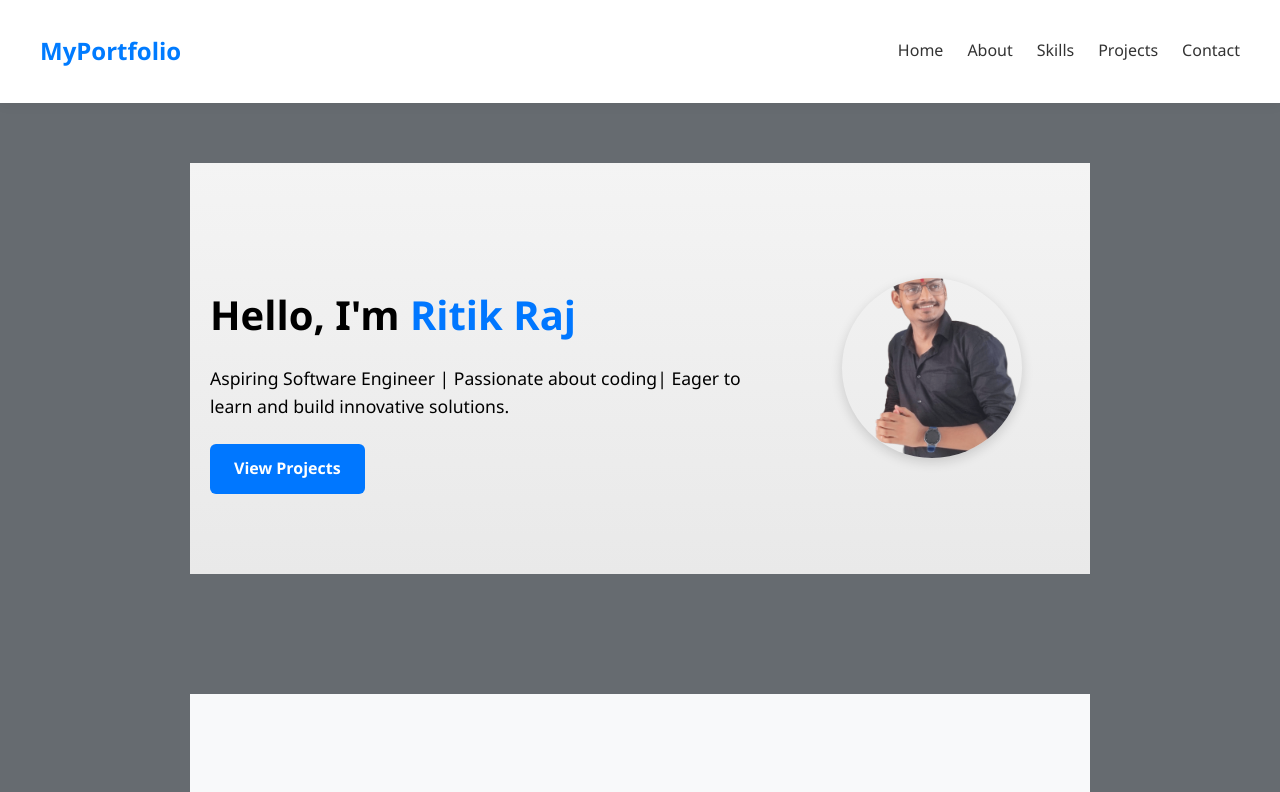
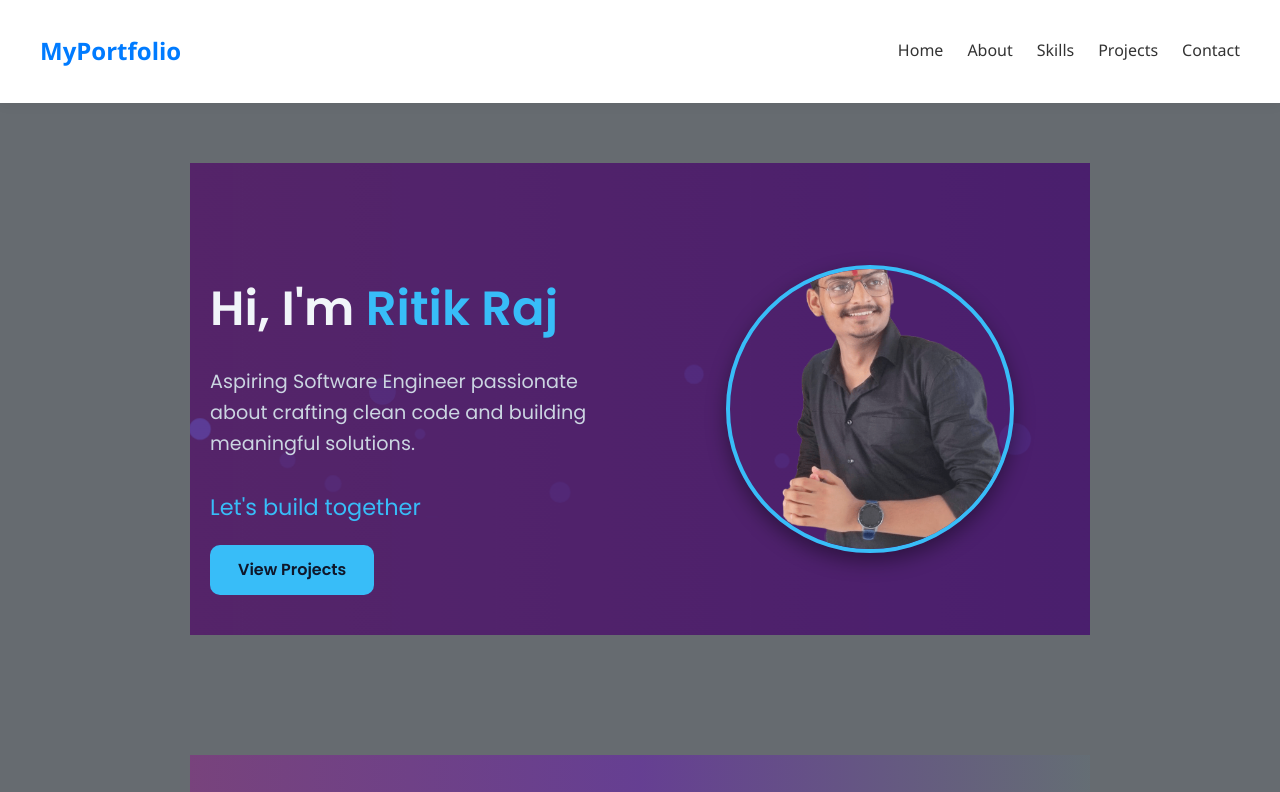
Before and after one commit to Ritikraj11/Portfolio, a React (Vite) app in the folder portfolio/: page / in a window 1280 px wide. Shown: the top 792 px of the page. Built offline with nearby package versions, Linux system fonts and the light colour scheme.

Commit message:
updated colors

```diff
--- a/portfolio/package.json
+++ b/portfolio/package.json
@@ -11,10 +11,11 @@
   },
   "dependencies": {
     "@emailjs/browser": "^4.4.1",
-    "framer-motion": "^12.10.5",
+    "framer-motion": "^12.23.6",
     "react": "^19.1.0",
     "react-dom": "^19.1.0",
-    "react-icons": "^5.5.0"
+    "react-icons": "^5.5.0",
+    "react-simple-typewriter": "^5.0.1"
   },
   "devDependencies": {
     "@eslint/js": "^9.25.0",
--- a/portfolio/src/Component/About.css
+++ b/portfolio/src/Component/About.css
@@ -1,6 +1,6 @@
 .about-section {
   padding: 60px 20px;
-  background-color: #f4f4f9;
+  background-color: #f9f4f9;
   text-align: center;
 }
 
--- a/portfolio/src/Component/Hero.css
+++ b/portfolio/src/Component/Hero.css
@@ -1,87 +1,178 @@
+@import url('https://fonts.googleapis.com/css2?family=Poppins:wght@400;600&display=swap');
+
 .hero {
-  padding: 80px 20px;
-  background: linear-gradient(to bottom, #f4f4f4, #e9e9e9);
+  background-color: #0f172a;
+  color: #f1f5f9;
+  padding: 60px 20px 40px;
+  min-height: auto;
+  display: flex;
+  align-items: center;
+  justify-content: center;
+  position: relative;
+  overflow: hidden;
+  z-index: 1;
+  font-family: 'Poppins', sans-serif;
 }
 
 .hero-content {
   display: flex;
-  flex-direction: column-reverse;
+  flex-wrap: wrap;
   align-items: center;
-  color: black;
-  gap: 2rem;
-  max-width: 1100px;
+  justify-content: space-between;
+  gap: 60px;
+  max-width: 1200px;
   margin: auto;
-  text-align: center;
-  animation: fadeIn 1s ease-in-out;
+  position: relative;
+  z-index: 2;
+}
+
+.hero-text {
+  flex: 1;
+  min-width: 300px;
 }
 
 .hero-text h1 {
-  font-size: 2.5rem;
-  margin-bottom: 1rem;
+  font-size: 3rem;
+  font-weight: 600;
+  margin-bottom: 20px;
+  color: #f1f5f9;
 }
 
 .hero-text h1 span {
-  color: #0077ff;
+  color: #38bdf8;
 }
 
 .hero-text p {
-  font-size: 1.1rem;
-  margin-bottom: 1.5rem;
+  font-size: 1.2rem;
+  line-height: 1.6;
+  margin-bottom: 30px;
+  color: #cbd5e1;
+}
+
+.typing-text h3 {
+  font-size: 1.4rem;
+  color: #38bdf8;
+  margin-bottom: 20px;
+  font-weight: 500;
+  white-space: nowrap;
 }
 
 .hero-button {
   display: inline-block;
-  padding: 0.75rem 1.5rem;
-  background-color: #0077ff;
-  color: white;
-  border-radius: 6px;
-  font-weight: bold;
-  transition: transform 0.3s ease;
+  background-color: #38bdf8;
+  color: #0f172a;
+  padding: 12px 28px;
+  font-weight: 600;
+  border-radius: 10px;
+  text-decoration: none;
+  transition: background 0.3s ease;
 }
 
 .hero-button:hover {
-  transform: scale(1.05);
+  background-color: #0ea5e9;
+}
+
+.hero-image {
+  flex: 1;
+  display: flex;
+  justify-content: center;
 }
 
 .hero-image img {
-  width: 180px;
-  height: 180px;
+  width: 280px;
+  height: 280px;
   object-fit: cover;
   border-radius: 50%;
-  box-shadow: 0 4px 12px rgba(0,0,0,0.15);
-  transition: transform 0.3s ease;
+  border: 4px solid #38bdf8;
+  box-shadow: 0 8px 20px rgba(0, 0, 0, 0.4);
 }
 
-.hero-image img:hover {
-  transform: scale(1.05);
+/* Responsive */
+@media (max-width: 768px) {
+  .hero-content {
+    flex-direction: column-reverse;
+    text-align: center;
+  }
+
+  .hero-text h1 {
+    font-size: 2.4rem;
+  }
+
+  .hero-image img {
+    margin-bottom: 20px;
+  }
+}
+.tech-wave {
+  position: absolute;
+  top: 0;
+  left: -100%;
+  width: 300%;
+  height: 100%;
+  background: linear-gradient(
+    90deg,
+    rgba(128, 49, 130, 0.69) 0%,
+    rgba(101, 28, 173, 0.556) 50%,
+    rgba(56, 189, 248, 0.03) 100%
+  );
+  background-size: 200% 100%;
+  animation: waveMove 30s linear infinite;
+  z-index: 0;
 }
 
-/* Responsive layout */
-@media (min-width: 768px) {
-  .hero-content {
-    flex-direction: row;
-    text-align: left;
+@keyframes waveMove {
+  0% {
+    transform: translateX(0);
   }
-
-  .hero-text {
-    flex: 2;
-  }
-
-  .hero-image {
-    flex: 1;
-    display: flex;
-    justify-content: center;
+  100% {
+    transform: translateX(33.3%);
   }
 }
 
-/* Animation */
-@keyframes fadeIn {
-  from {
+/* 🫧 Floating Bubble Background Animation */
+.bubbles {
+  position: absolute;
+  top: 0;
+  left: 0;
+  width: 100%;
+  height: 100%;
+  z-index: 0;
+  overflow: hidden;
+  pointer-events: none;
+}
+
+.bubbles li {
+  position: absolute;
+  display: block;
+  list-style: none;
+  width: 20px;
+  height: 20px;
+  background: rgba(49, 125, 230, 0.84); /* sky blue transparent */
+  animation: bubble-float 20s linear infinite;
+  bottom: -120px;
+  border-radius: 50%;
+}
+
+.bubbles li:nth-child(1)  { left: 10%;  width: 15px; height: 15px; animation-duration: 22s; }
+.bubbles li:nth-child(2)  { left: 20%;  width: 25px; height: 25px; animation-duration: 18s; }
+.bubbles li:nth-child(3)  { left: 25%;  width: 10px; height: 10px; animation-duration: 20s; }
+.bubbles li:nth-child(4)  { left: 40%;  width: 20px; height: 20px; animation-duration: 25s; }
+.bubbles li:nth-child(5)  { left: 55%;  width: 18px; height: 18px; animation-duration: 17s; }
+.bubbles li:nth-child(6)  { left: 70%;  width: 22px; height: 22px; animation-duration: 19s; }
+.bubbles li:nth-child(7)  { left: 80%;  width: 12px; height: 12px; animation-duration: 23s; }
+.bubbles li:nth-child(8)  { left: 90%;  width: 30px; height: 30px; animation-duration: 21s; }
+.bubbles li:nth-child(9)  { left: 15%;  width: 16px; height: 16px; animation-duration: 24s; }
+.bubbles li:nth-child(10) { left: 65%;  width: 14px; height: 14px; animation-duration: 22s; }
+
+@keyframes bubble-float {
+  0% {
+    transform: translateY(0) scale(1);
     opacity: 0;
-    transform: translateY(90px);
   }
-  to {
-    opacity: 1;
-    transform: translateY(0);
+  50% {
+    opacity: 0.4;
+  }
+  100% {
+    transform: translateY(-1000px) scale(1.2);
+    opacity: 0;
   }
 }
--- a/portfolio/src/Component/Hero.jsx
+++ b/portfolio/src/Component/Hero.jsx
@@ -1,21 +1,66 @@
-import './Hero.css'; // Ensure you have the CSS file for styling
+import './Hero.css';
 import React from 'react';
-import profileImage from '../assets/Ritik Image.png'; // <-- Add your image here
+import { motion } from 'framer-motion';
+import { Typewriter } from 'react-simple-typewriter';
+import profileImage from '../assets/Ritik Image.png';
 
 const Hero = () => {
   return (
     <section className="hero">
+      {/* 🫧 Bubbles */}
+      <ul className="bubbles">
+        {Array.from({ length: 15 }).map((_, i) => (
+          <li key={i}></li>
+        ))}
+      </ul>
+
+      {/* 🌊 New Left-to-Right Background Effect */}
+      <div className="tech-wave"></div>
+
       <div className="hero-content">
-        <div className="hero-text">
-          <h1>Hello, I'm <span>Ritik Raj</span></h1>
+        <motion.div
+          className="hero-text"
+          initial={{ opacity: 0, y: 50 }}
+          animate={{ opacity: 1, y: 0 }}
+          transition={{ duration: 1 }}
+        >
+          <h1>Hi, I'm <span>Ritik Raj</span></h1>
           <p>
-            Aspiring Software Engineer | Passionate about coding| Eager to learn and build innovative solutions.
+            Aspiring Software Engineer passionate about crafting clean code and building meaningful solutions.
           </p>
-          <a href="#projects" className="hero-button">View Projects</a>
-        </div>
-        <div className="hero-image">
+
+          <div className="typing-text">
+            <h3>
+              <Typewriter
+                words={["Let's build together"]}
+                loop={0}
+                cursor
+                cursorStyle="_"
+                typeSpeed={80}
+                deleteSpeed={50}
+                delaySpeed={2000}
+              />
+            </h3>
+          </div>
+
+          <motion.a
+            href="#projects"
+            className="hero-button"
+            whileHover={{ scale: 1.05 }}
+            whileTap={{ scale: 0.95 }}
+          >
+            View Projects
+          </motion.a>
+        </motion.div>
+
+        <motion.div
+          className="hero-image"
+          initial={{ opacity: 0, y: -50 }}
+          animate={{ opacity: 1, y: 0 }}
+          transition={{ duration: 1 }}
+        >
           <img src={profileImage} alt="Profile" />
-        </div>
+        </motion.div>
       </div>
     </section>
   );
--- a/portfolio/src/Component/Project.css
+++ b/portfolio/src/Component/Project.css
@@ -1,6 +1,11 @@
 .projects-section {
   padding: 4rem 2rem;
-  background: #f8f9fa;
+  background: linear-gradient(
+    90deg,
+    rgba(128, 49, 130, 0.69) 0%,
+    rgba(101, 28, 173, 0.556) 50%,
+    rgba(56, 189, 248, 0.03) 100%
+  );
   text-align: center;
 }
 
--- a/portfolio/src/Component/TechStack.css
+++ b/portfolio/src/Component/TechStack.css
@@ -1,6 +1,11 @@
 .tech-section {
   padding: 60px 20px;
-  background: #f8f9fa;
+  background:linear-gradient(
+    90deg,
+    rgba(128, 49, 130, 0.69) 0%,
+    rgba(101, 28, 173, 0.556) 50%,
+    rgba(56, 189, 248, 0.03) 100%
+  );
   text-align: center;
 }
 
```
Also changed, not shown: 1 other file (tests, documents, lock files or other folders).
